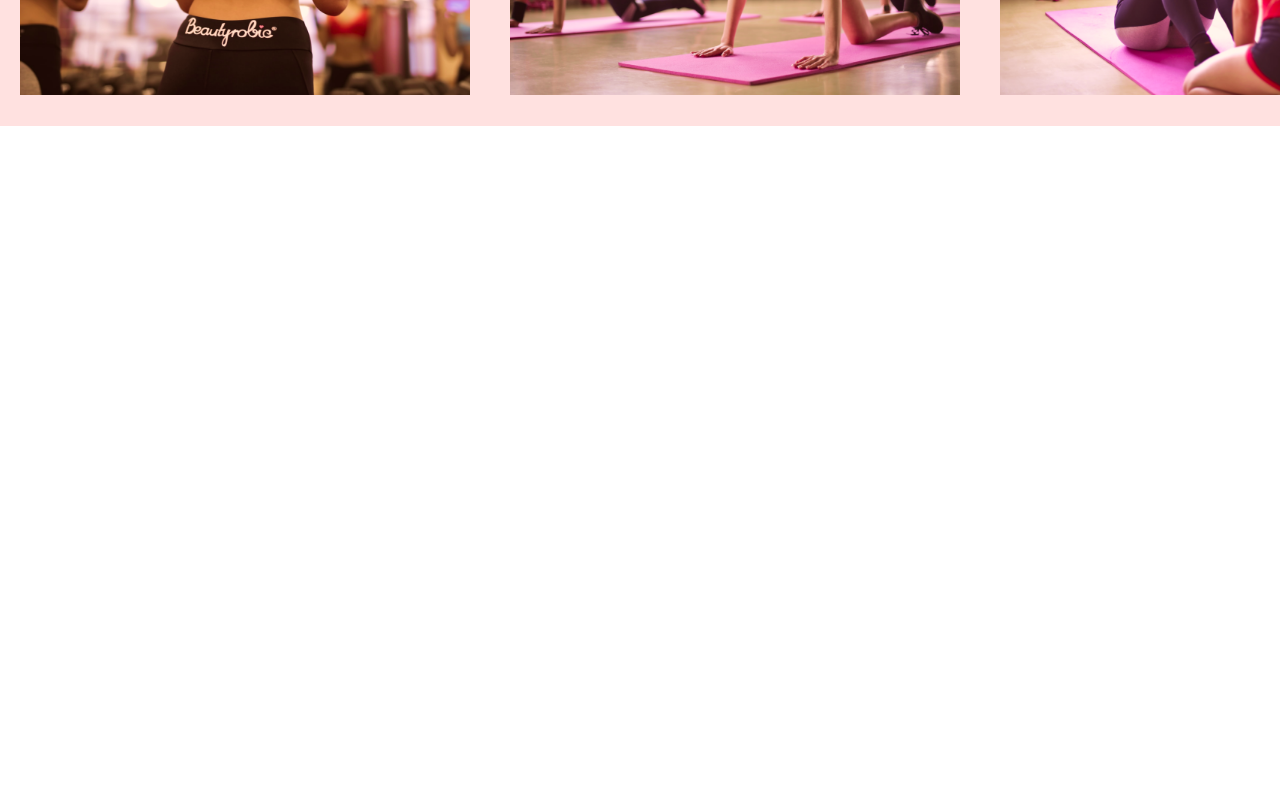
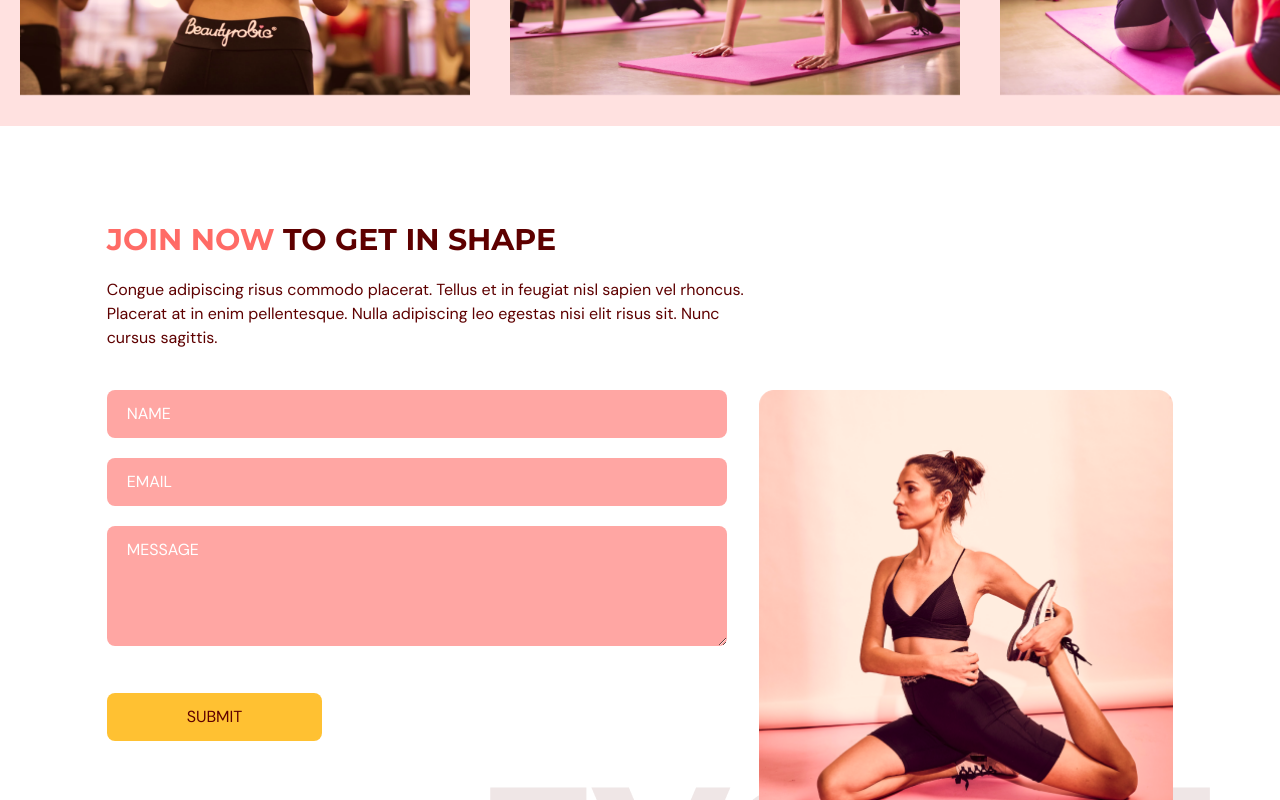
Before and after one commit to karen-baltazar/web_dev_practice, a React (Vite) app in the folder fitness-app/: page / in a window 1280 px wide. Shown: the part 2600-3400 px from the top of the page. Before the commit the page ends 2726 px from the top, so only its background shows below. Built offline with nearby package versions, Linux system fonts and the light colour scheme.

Commit message:
[fitness-app] Create and style contact-us page

```diff
--- a/fitness-app/src/App.tsx
+++ b/fitness-app/src/App.tsx
@@ -2,6 +2,7 @@
 import Home from "@/scenes/home";
 import Benefits from "@/scenes/benefits";
 import OurClasses from "@/scenes/ourclasses";
+import ContactUs from "@/scenes/contactus";
 import { useEffect, useState } from "react";
 import { SelectedPage } from "@/shared/type";
 
@@ -34,6 +35,7 @@
         <Home setSelectedPage={setSelectedPage} />
         <Benefits setSelectedPage={setSelectedPage} />
         <OurClasses setSelectedPage={setSelectedPage} />
+        <ContactUs setSelectedPage={setSelectedPage} />
       </div>
     </>
   )
--- /dev/null
+++ b/fitness-app/src/scenes/contactus/index.tsx
@@ -0,0 +1,161 @@
+import { useForm } from "react-hook-form";
+import { SelectedPage } from "@/shared/type";
+import { motion } from "framer-motion";
+import ContactUsPageGraphic from "@/assets/ContactUsPageGraphic.png";
+import HText from "@/shared/HText";
+
+type Props = {
+  setSelectedPage: (value: SelectedPage) => void;
+};
+
+const ContactUs = ({ setSelectedPage }: Props) => {
+  const inputStyles = `mb-5 w-full rounded-lg bg-primary-300
+  px-5 py-3 placeholder-white`;
+
+  const {
+    register,
+    trigger,
+    formState: { errors },
+  } = useForm();
+
+  const onSubmit = async (e: any) => {
+    const isValid = await trigger();
+    if (!isValid) {
+      e.preventDefault();
+    }
+  };
+
+  return (
+    <section id="contactus" className="mx-auto w-5/6 pt-24 pb-32">
+      <motion.div
+        onViewportEnter={() => setSelectedPage(SelectedPage.ContactUs)}
+      >
+        {/* HEADER */}
+        <motion.div
+          className="md:w-3/5"
+          initial="hidden"
+          whileInView="visible"
+          viewport={{ once: true, amount: 0.5 }}
+          transition={{ duration: 0.5 }}
+          variants={{
+            hidden: { opacity: 0, x: -50 },
+            visible: { opacity: 1, x: 0 },
+          }}
+        >
+          <HText>
+            <span className="text-primary-500">JOIN NOW</span> TO GET IN SHAPE
+          </HText>
+          <p className="my-5">
+            Congue adipiscing risus commodo placerat. Tellus et in feugiat nisl
+            sapien vel rhoncus. Placerat at in enim pellentesque. Nulla
+            adipiscing leo egestas nisi elit risus sit. Nunc cursus sagittis.
+          </p>
+        </motion.div>
+
+        {/* FORM AND IMAGE */}
+        <div className="mt-10 justify-between gap-8 md:flex">
+          <motion.div
+            className="mt-10 basis-3/5 md:mt-0"
+            initial="hidden"
+            whileInView="visible"
+            viewport={{ once: true, amount: 0.5 }}
+            transition={{ duration: 0.5 }}
+            variants={{
+              hidden: { opacity: 0, y: 50 },
+              visible: { opacity: 1, y: 0 },
+            }}
+          >
+            <form
+              target="_blank"
+              onSubmit={onSubmit}
+              action="https://formsubmit.co/your-email-here"
+              method="POST"
+            >
+              <input
+                className={inputStyles}
+                type="text"
+                placeholder="NAME"
+                {...register("name", {
+                  required: true,
+                  maxLength: 100,
+                })}
+              />
+              {errors.name && (
+                <p className="mt-1 text-primary-500">
+                  {errors.name.type === "required" && "This field is required."}
+                  {errors.name.type === "maxLength" &&
+                    "Max length is 100 char."}
+                </p>
+              )}
+
+              <input
+                className={inputStyles}
+                type="text"
+                placeholder="EMAIL"
+                {...register("email", {
+                  required: true,
+                  pattern: /^[A-Z0-9._%+-]+@[A-Z0-9.-]+\.[A-Z]{2,}$/i,
+                })}
+              />
+              {errors.email && (
+                <p className="mt-1 text-primary-500">
+                  {errors.email.type === "required" &&
+                    "This field is required."}
+                  {errors.email.type === "pattern" && "Invalid email address."}
+                </p>
+              )}
+
+              <textarea
+                className={inputStyles}
+                placeholder="MESSAGE"
+                rows={4}
+                cols={50}
+                {...register("message", {
+                  required: true,
+                  maxLength: 2000,
+                })}
+              />
+              {errors.message && (
+                <p className="mt-1 text-primary-500">
+                  {errors.message.type === "required" &&
+                    "This field is required."}
+                  {errors.message.type === "maxLength" &&
+                    "Max length is 2000 char."}
+                </p>
+              )}
+
+              <button
+                type="submit"
+                className="mt-5 rounded-lg bg-secondary-500 px-20 py-3 transition duration-500 hover:text-white"
+              >
+                SUBMIT
+              </button>
+            </form>
+          </motion.div>
+
+          <motion.div
+            className="relative mt-16 basis-2/5 md:mt-0"
+            initial="hidden"
+            whileInView="visible"
+            viewport={{ once: true, amount: 0.5 }}
+            transition={{ delay: 0.2, duration: 0.5 }}
+            variants={{
+              hidden: { opacity: 0, y: 50 },
+              visible: { opacity: 1, y: 0 },
+            }}
+          >
+            <div className="w-full before:absolute before:-bottom-20 before:-right-10 before:z-[-1] md:before:content-evolvetext">
+              <img
+                className="w-full"
+                alt="contact-us-page-graphic"
+                src={ContactUsPageGraphic}
+              />
+            </div>
+          </motion.div>
+        </div>
+      </motion.div>
+    </section>
+  );
+};
+
+export default ContactUs;
--- a/fitness-app/src/scenes/ourclasses/index.tsx
+++ b/fitness-app/src/scenes/ourclasses/index.tsx
@@ -49,7 +49,7 @@
 const OurClasses = ({ setSelectedPage}: Props) => {
   return (
     <>
-        <section id="ourClasses" className="w-full bg-primary-100 py-4">
+        <section id="ourclasses" className="w-full bg-primary-100 py-4">
             <motion.div
                 onViewportEnter={() => setSelectedPage(SelectedPage.OurClasses)}
             >
```
